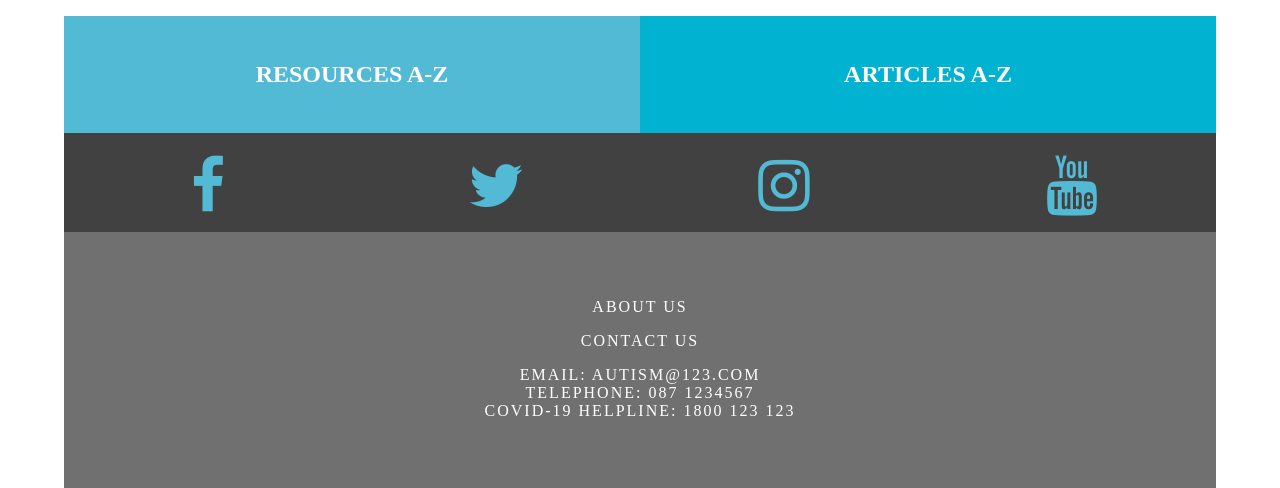
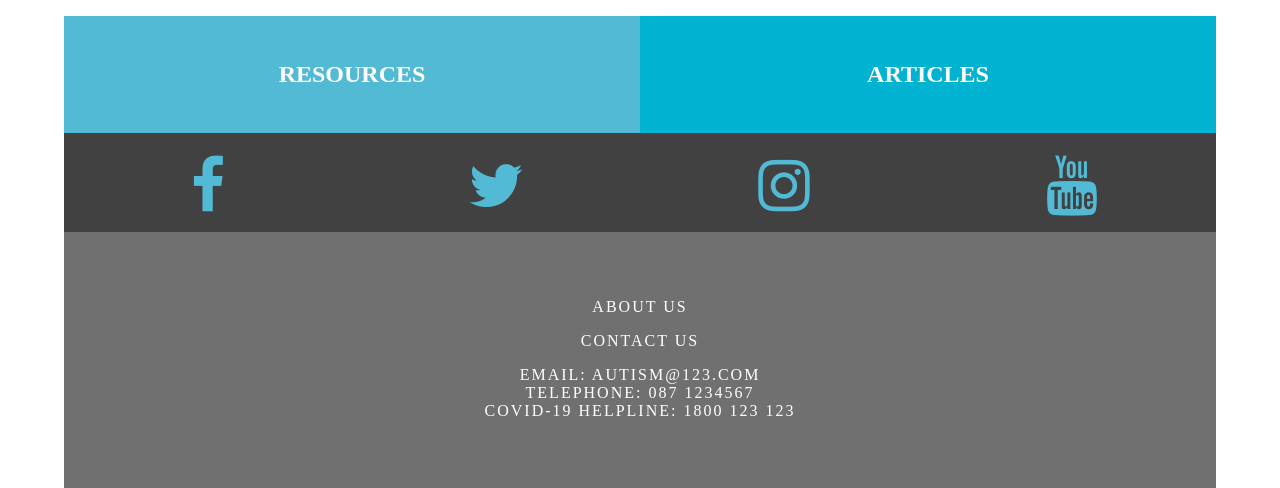
Before and after one commit to rlennon/AutismITResources, a PHP site: page /phpWebsite/videoResources.php in a window 1280 px wide; the page is wider, and only the part inside the window is pictured. Shown: the part 823-1311 px from the top of that part. Run offline with PHP 8.4, Linux system fonts and the light colour scheme; some libraries are stand-ins or nearby versions.

Commit message:
added link to resources on each page

```diff
--- a/phpWebsite/FAQ.php
+++ b/phpWebsite/FAQ.php
@@ -31,12 +31,12 @@
       <br>
   </section>
 
-  <div class="row blockDisplay">
+   <div class="row blockDisplay">
     <div class="column_half left_half">
-      <h2 class="column_title"><a href="facebook.com">RESOURCES A-Z</h2>
+      <h2 class="column_title"><a href="image-based-hyperlinks.php">RESOURCES</h2>
     </div>
     <div class="column_half right_half">
-      <h2 class="column_title"><a href="News.php">ARTICLES A-Z</h2>
+      <h2 class="column_title"><a href="News.php">ARTICLES</h2>
     </div>
   </div>
   <div class="social">
--- a/phpWebsite/News.php
+++ b/phpWebsite/News.php
@@ -30,12 +30,12 @@
 
   </section>
 
-  <div class="row blockDisplay">
+   <div class="row blockDisplay">
     <div class="column_half left_half">
-      <h2 class="column_title"><a href="facebook.com">RESOURCES A-Z</h2>
+      <h2 class="column_title"><a href="image-based-hyperlinks.php">RESOURCES</h2>
     </div>
     <div class="column_half right_half">
-      <h2 class="column_title"><a href="News.php">ARTICLES A-Z</h2>
+      <h2 class="column_title"><a href="News.php">ARTICLES</h2>
     </div>
   </div>
   <div class="social">
--- a/phpWebsite/assistiveTechPage.php
+++ b/phpWebsite/assistiveTechPage.php
@@ -137,12 +137,13 @@
 
   <div class="row blockDisplay">
     <div class="column_half left_half">
-                <h2 class="column_title"><a href="image-based-hyperlinks.php">RESOURCES A-Z</h2>
+      <h2 class="column_title"><a href="image-based-hyperlinks.php">RESOURCES</h2>
     </div>
     <div class="column_half right_half">
-                <h2 class="column_title"><a href="News.php">ARTICLES A-Z</h2>
+      <h2 class="column_title"><a href="News.php">ARTICLES</h2>
     </div>
   </div>
+
         <div class="social">
 
             <p class="social_icon"><a href="facebook.com"><i class='fa fa-facebook'
--- a/phpWebsite/contactPage.php
+++ b/phpWebsite/contactPage.php
@@ -82,10 +82,10 @@
 
   <div class="row blockDisplay">
     <div class="column_half left_half">
-      <h2 class="column_title"><a href="image-based-hyperlinks.php">RESOURCES A-Z</h2>
+      <h2 class="column_title"><a href="image-based-hyperlinks.php">RESOURCES</h2>
     </div>
     <div class="column_half right_half">
-      <h2 class="column_title"><a href="News.php">ARTICLES A-Z</h2>
+      <h2 class="column_title"><a href="News.php">ARTICLES</h2>
     </div>
   </div>
   <div class="social">
--- a/phpWebsite/covidAdvice.php
+++ b/phpWebsite/covidAdvice.php
@@ -72,10 +72,10 @@
 
   <div class="row blockDisplay">
     <div class="column_half left_half">
-      <h2 class="column_title"><a href="facebook.com">RESOURCES A-Z</h2>
+      <h2 class="column_title"><a href="image-based-hyperlinks.php">RESOURCES</h2>
     </div>
     <div class="column_half right_half">
-      <h2 class="column_title"><a href="News.php">ARTICLES A-Z</h2>
+      <h2 class="column_title"><a href="News.php">ARTICLES</h2>
     </div>
   </div>
   <div class="social">
--- a/phpWebsite/index.php
+++ b/phpWebsite/index.php
@@ -71,7 +71,7 @@
       <h2 class="column_title"><a href="image-based-hyperlinks.php">RESOURCES </h2>
     </div>
     <div class="column_half right_half">
-      <h2 class="column_title"><a href="News.php">ARTICLES A-Z</h2>
+      <h2 class="column_title"><a href="News.php">ARTICLES</h2>
     </div>
   </div>
   <div class="social">
--- a/phpWebsite/login.php
+++ b/phpWebsite/login.php
@@ -44,10 +44,10 @@
 
   <div class="row blockDisplay">
     <div class="column_half left_half">
-      <h2 class="column_title"><a href="image-based-hyperlinks.php">RESOURCES A-Z</h2>
+      <h2 class="column_title"><a href="image-based-hyperlinks.php">RESOURCES</h2>
     </div>
     <div class="column_half right_half">
-      <h2 class="column_title"><a href="News.php">ARTICLES A-Z</h2>
+      <h2 class="column_title"><a href="News.php">ARTICLES</h2>
     </div>
   </div>
   <div class="social">
--- a/phpWebsite/videoResources.php
+++ b/phpWebsite/videoResources.php
@@ -61,10 +61,10 @@ src="https://www.youtube.com/embed/40ftQ9bla3g">
 
   <div class="row blockDisplay">
     <div class="column_half left_half">
-      <h2 class="column_title"><a href="facebook.com">RESOURCES A-Z</h2>
+      <h2 class="column_title"><a href="image-based-hyperlinks.php">RESOURCES</h2>
     </div>
     <div class="column_half right_half">
-      <h2 class="column_title"><a href="News.php">ARTICLES A-Z</h2>
+      <h2 class="column_title"><a href="News.php">ARTICLES</h2>
     </div>
   </div>
   <div class="social">
```
Also changed, not shown: phpWebsite/image-based-hyperlinks.php (+8 -0 lines). Lines whose indentation alone changed are shown as unchanged.
